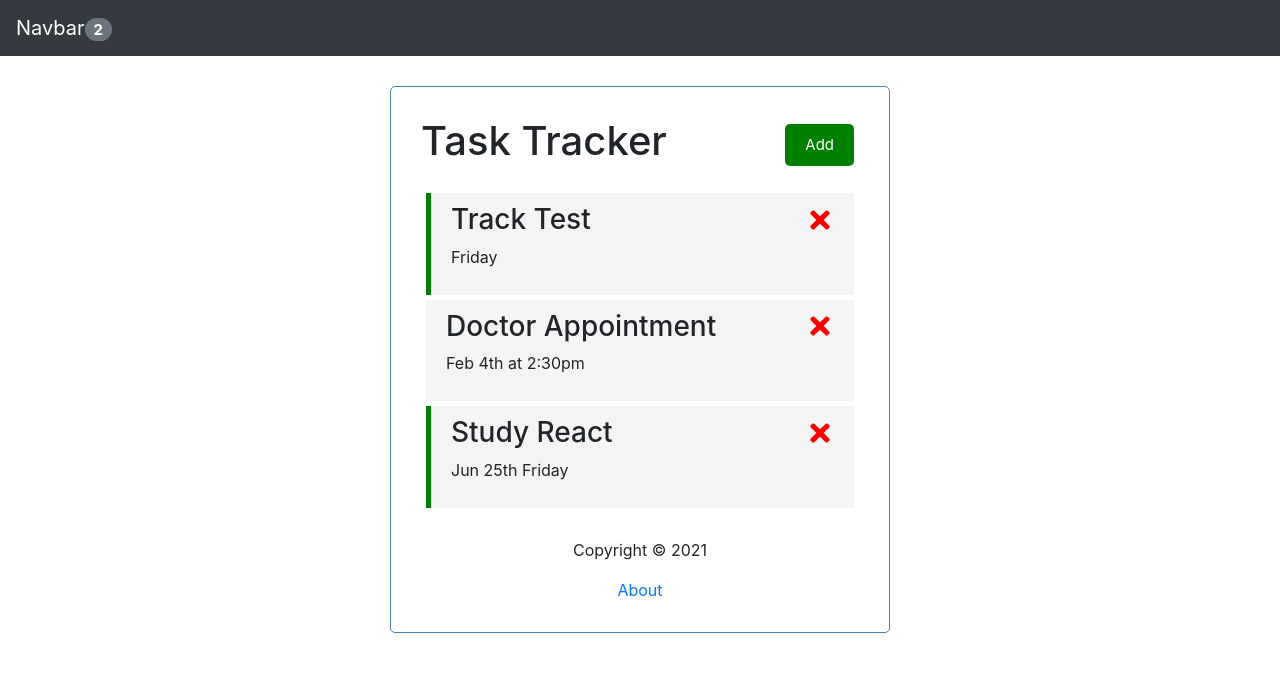
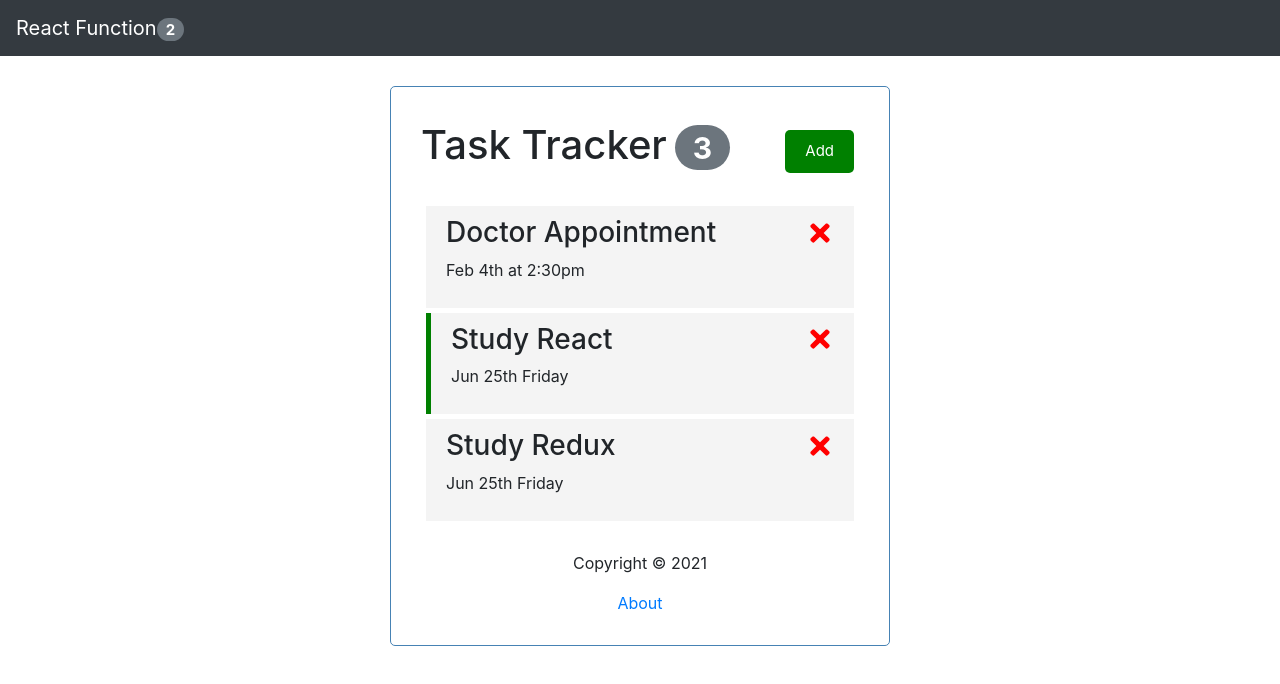
Before and after one commit to yen0413/react-starter, a React (Create React App) app: page / in a window 1280 px wide. Shown: the top 684 px of the page. Built offline with nearby package versions, Linux system fonts and the light colour scheme; data requests are answered from the project's data file; the HTML template or start-up script is replaced by a standard one.

Commit message:
update task track count

```diff
--- a/db.json
+++ b/db.json
@@ -1,11 +1,5 @@
 {
   "tasks": [
-    {
-      "text": "Track Test",
-      "day": "Friday",
-      "reminder": true,
-      "id": 3
-    },
     {
       "text": "Doctor Appointment",
       "day": "Feb 4th at 2:30pm",
@@ -17,6 +11,12 @@
       "day": "Jun 25th Friday",
       "reminder": true,
       "id": 5
+    },
+    {
+      "text": "Study Redux",
+      "day": "Jun 25th Friday",
+      "reminder": false,
+      "id": 6
     }
   ]
 }
--- a/src/components/Header.jsx
+++ b/src/components/Header.jsx
@@ -3,12 +3,20 @@ import PropTypes from "prop-types";
 import { useLocation } from "react-router-dom";
 import Button from "./Button";
 
-const Header = ({ title, onAdd, showAdd }) => {
+const Header = ({ title, onAdd, showAdd, taskCount }) => {
   const location = useLocation();
 
   return (
     <header className="header-Track">
-      <h1>{title}</h1>
+      <h1>
+        {title}
+        {location.pathname === "/" && (
+          <span className="badge badge-pill badge-secondary m-2">
+            {taskCount}
+          </span>
+        )}
+      </h1>
+
       {location.pathname === "/" && (
         <Button
           color={showAdd ? "red" : "green"}
--- a/src/components/TaskTracker.jsx
+++ b/src/components/TaskTracker.jsx
@@ -82,6 +82,7 @@ const TaskTracker = () => {
             setShowAddTask(!showAddTask);
           }}
           showAdd={showAddTask}
+          taskCount={tasks.length}
         />
 
         <Route
--- a/src/components/navbar.jsx
+++ b/src/components/navbar.jsx
@@ -10,7 +10,7 @@ const NavBar = ({ totalCounters }) => {
   return (
     <Navbar bg="dark" variant="dark">
       <Navbar.Brand href="#">
-        Navbar
+        React Function
         <span className="badge badge-pill badge-secondary">
           {totalCounters}
         </span>
```
